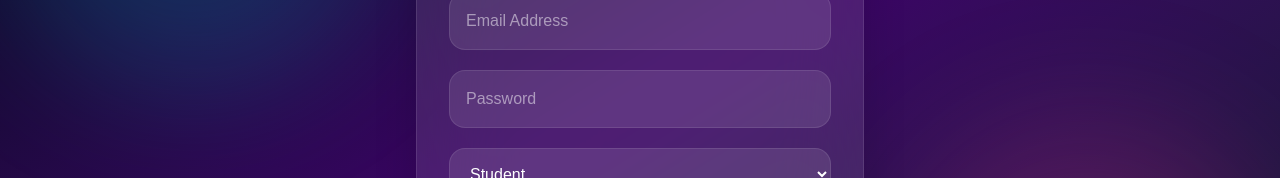
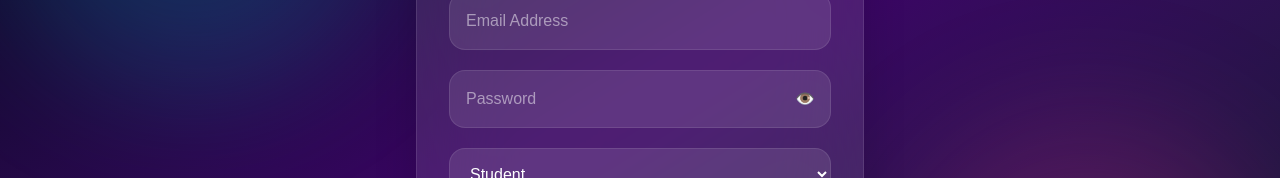
Before and after one commit to ashutoshmaharaj021/DyslexAid, a React (Vite) app: page /signup in a window 1280 px wide. Shown: the part 296-474 px from the top of the page. Built offline with nearby package versions, Linux system fonts and the light colour scheme.

Commit message:
feat: add password visibility toggle to login and signup pages

```diff
--- a/src/pages/Login.jsx
+++ b/src/pages/Login.jsx
@@ -14,6 +14,7 @@ import toast from "react-hot-toast";
 export default function Login() {
     const [email, setEmail] = useState("");
     const [password, setPassword] = useState("");
+    const [showPassword, setShowPassword] = useState(false);
     const navigate = useNavigate();
     const handleForgotPassword = async () => {
         if (!email) {
@@ -128,13 +129,23 @@ export default function Login() {
                         className="w-full p-4 rounded-2xl bg-white/10 border border-white/10 text-white outline-none"
                     />
 
-                    <input
-                        type="password"
-                        placeholder="Password"
-                        value={password}
-                        onChange={(e) => setPassword(e.target.value)}
-                        className="w-full p-4 rounded-2xl bg-white/10 border border-white/10 text-white outline-none"
-                    />
+                    <div className="relative">
+    <input
+        type={showPassword ? "text" : "password"}
+        placeholder="Password"
+        value={password}
+        onChange={(e) => setPassword(e.target.value)}
+        className="w-full p-4 rounded-2xl bg-white/10 border border-white/10 text-white outline-none pr-14"
+    />
+
+    <button
+        type="button"
+        onClick={() => setShowPassword(!showPassword)}
+        className="absolute right-4 top-1/2 -translate-y-1/2 text-gray-300 hover:text-white"
+    >
+        {showPassword ? "🙈" : "👁️"}
+    </button>
+</div>
                     <button
                         type="button"
                         onClick={handleForgotPassword}
--- a/src/pages/Signup.jsx
+++ b/src/pages/Signup.jsx
@@ -9,6 +9,7 @@ export default function Signup() {
     const [name, setName] = useState("");
     const [email, setEmail] = useState("");
     const [password, setPassword] = useState("");
+    const [showPassword, setShowPassword] = useState(false);
     const [role, setRole] = useState("student");
     const [parentEmail, setParentEmail] = useState("");
     const navigate = useNavigate();
@@ -115,13 +116,23 @@ export default function Signup() {
                         className="w-full p-4 rounded-2xl bg-white/10 border border-white/10 text-white outline-none"
                     />
 
-                    <input
-                        type="password"
-                        placeholder="Password"
-                        value={password}
-                        onChange={(e) => setPassword(e.target.value)}
-                        className="w-full p-4 rounded-2xl bg-white/10 border border-white/10 text-white outline-none"
-                    />
+                    <div className="relative">
+    <input
+        type={showPassword ? "text" : "password"}
+        placeholder="Password"
+        value={password}
+        onChange={(e) => setPassword(e.target.value)}
+        className="w-full p-4 rounded-2xl bg-white/10 border border-white/10 text-white outline-none pr-14"
+    />
+
+    <button
+        type="button"
+        onClick={() => setShowPassword(!showPassword)}
+        className="absolute right-4 top-1/2 -translate-y-1/2 text-gray-300 hover:text-white"
+    >
+        {showPassword ? "🙈" : "👁️"}
+    </button>
+</div>
                     <select
                         value={role}
                         onChange={(e) => setRole(e.target.value)}
```
